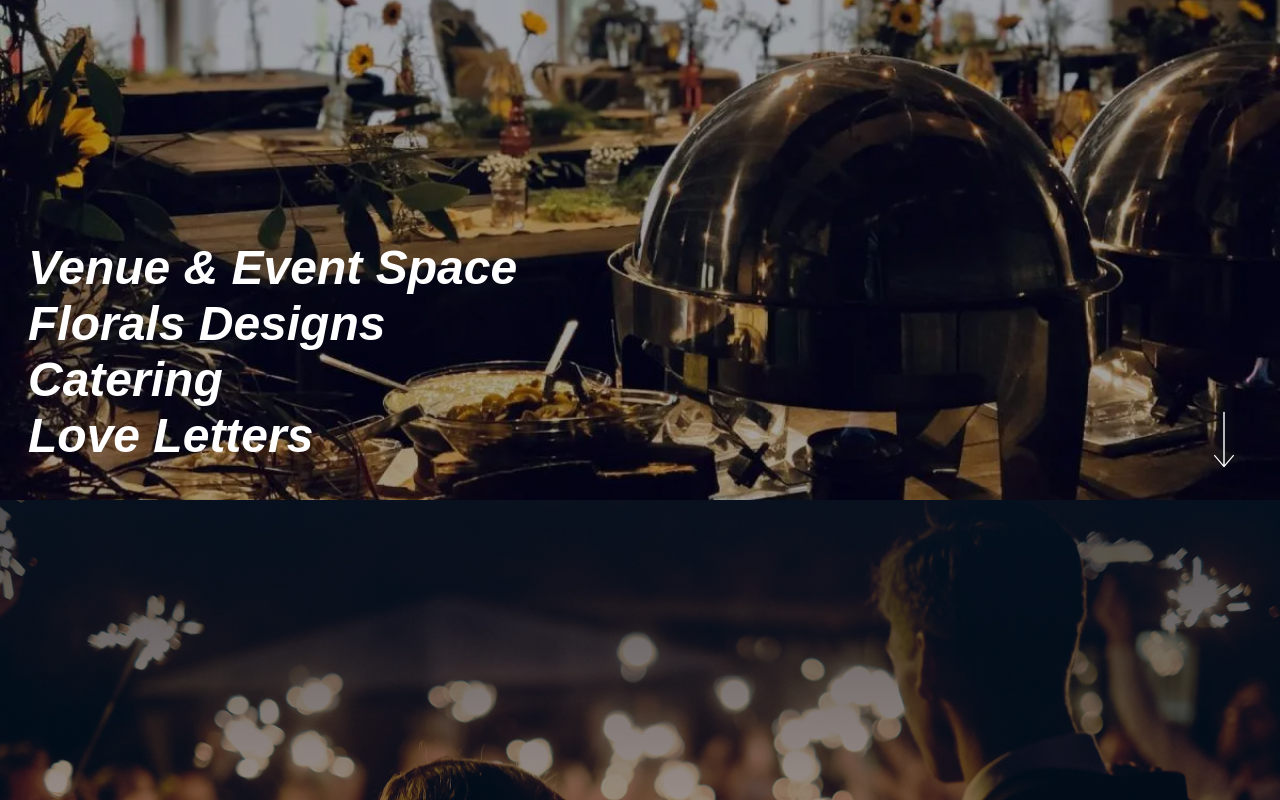
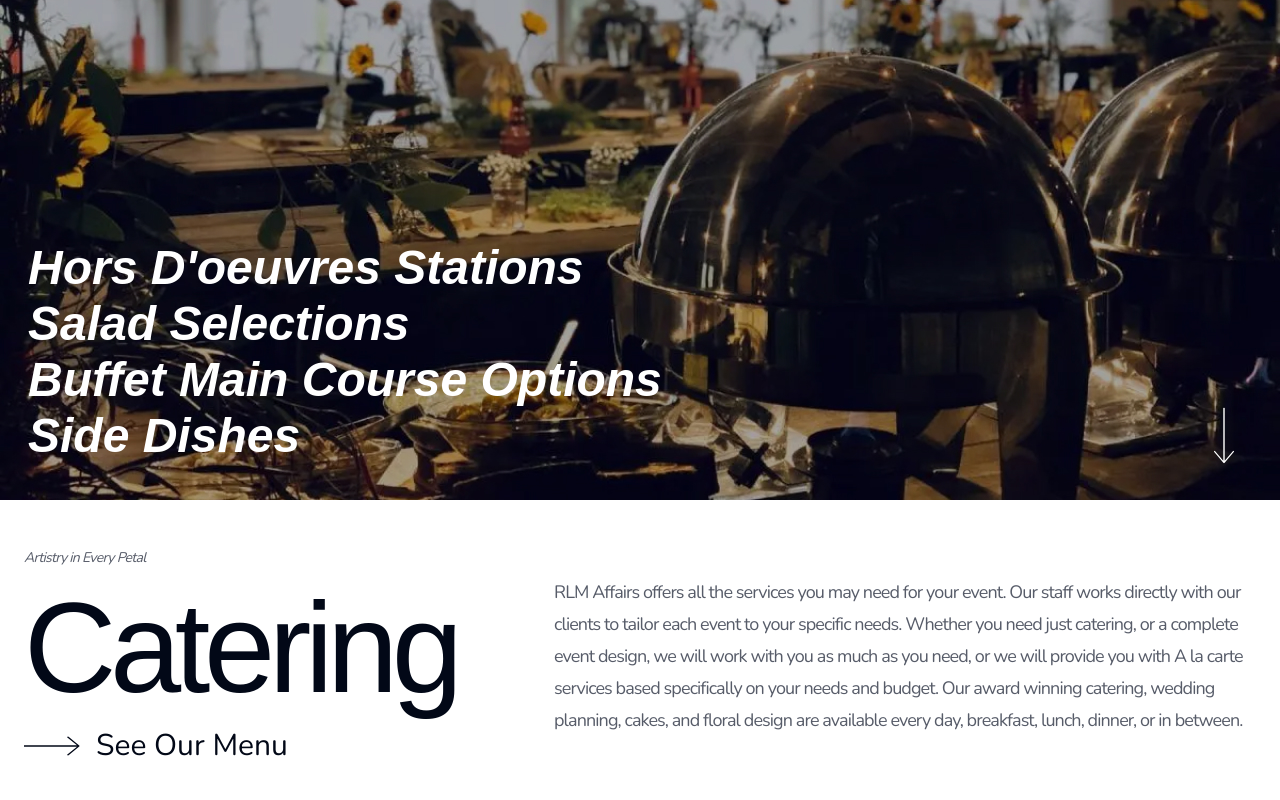
Before and after one commit to Dillonzellis/rlmaffairs-v4, a Next.js app: page /catering in a window 1280 px wide. Shown: the part 300-1100 px from the top of the page. Built offline with nearby package versions, Linux system fonts and the light colour scheme; a web font is replaced by a local one.

Commit message:
feat: add rough catering page

```diff
--- a/src/app/catering/page.tsx
+++ b/src/app/catering/page.tsx
@@ -1,12 +1,59 @@
 import { PageHero } from "@/components/common/PageHero";
-import { HomeHashLinks } from "@/data/navLinks";
+import { CateringHashLinks } from "@/data/navLinks";
+import { ArrowBtn } from "@/components/common/ArrowBtn";
+import { BackgroundImage } from "@/components/common/BackgroundImage";
+import { MaxWidthWrapper } from "@/components/common/MaxWidthWrapper";
+import { MainHeader } from "@/components/common/typography/MainHeader";
+import { SubHeader } from "@/components/common/typography/SubHeader";
+import { BodyText } from "@/components/common/typography/BodyText";
+import Image from "next/image";
+import appetizers from "/public/appetizers.png";
 
 export default function CateringPage() {
   return (
-    <PageHero
-      imgSrc="/hero-placeholder.jpg"
-      imgAlt=""
-      hashLinks={HomeHashLinks}
-    />
+    <main className="min-h-dvh">
+      <PageHero
+        imgSrc="/hero-placeholder.jpg"
+        imgAlt=""
+        hashLinks={CateringHashLinks}
+      />
+      <section>
+        <MaxWidthWrapper className="py-12">
+          <div className="space-y-4">
+            <div className="grid-cols-7 items-center md:flex">
+              <div className="col-span-4 space-y-4">
+                <SubHeader>Artistry in Every Petal</SubHeader>
+                <MainHeader>Catering</MainHeader>
+                <ArrowBtn href="/">See Our Menu</ArrowBtn>
+              </div>
+              <BodyText className="col-span-3 ml-auto max-w-prose">
+                RLM Affairs offers all the services you may need for your event.
+                Our staff works directly with our clients to tailor each event
+                to your specific needs. Whether you need just catering, or a
+                complete event design, we will work with you as much as you
+                need, or we will provide you with A la carte services based
+                specifically on your needs and budget. Our award winning
+                catering, wedding planning, cakes, and floral design are
+                available every day, breakfast, lunch, dinner, or in between.
+              </BodyText>
+            </div>
+          </div>
+        </MaxWidthWrapper>
+        <BackgroundImage imageUrl="/floral-feat.jpg" />
+      </section>
+      <section>
+        <div className="flex gap-8">
+          <div>
+            <Image src={appetizers} alt="Catering Image" />
+          </div>
+          <div>
+            <MaxWidthWrapper className="py-12">
+              <MainHeader size="medium">Appetizers</MainHeader>
+              <hr />
+            </MaxWidthWrapper>
+          </div>
+        </div>
+      </section>
+    </main>
   );
 }
```
Also changed, not shown: public/appetizers.png (added).
